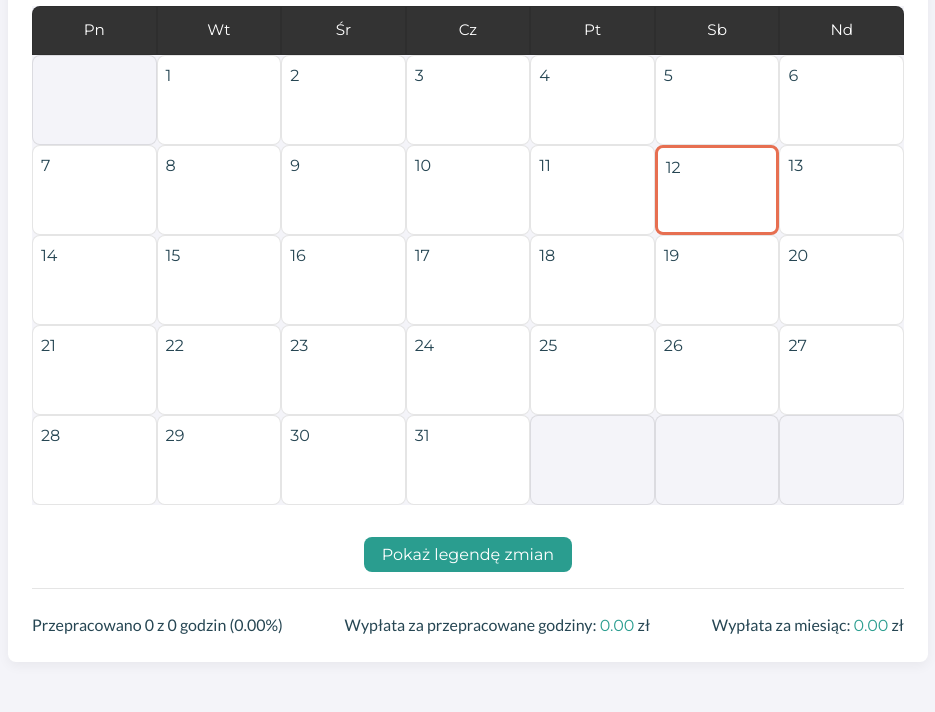
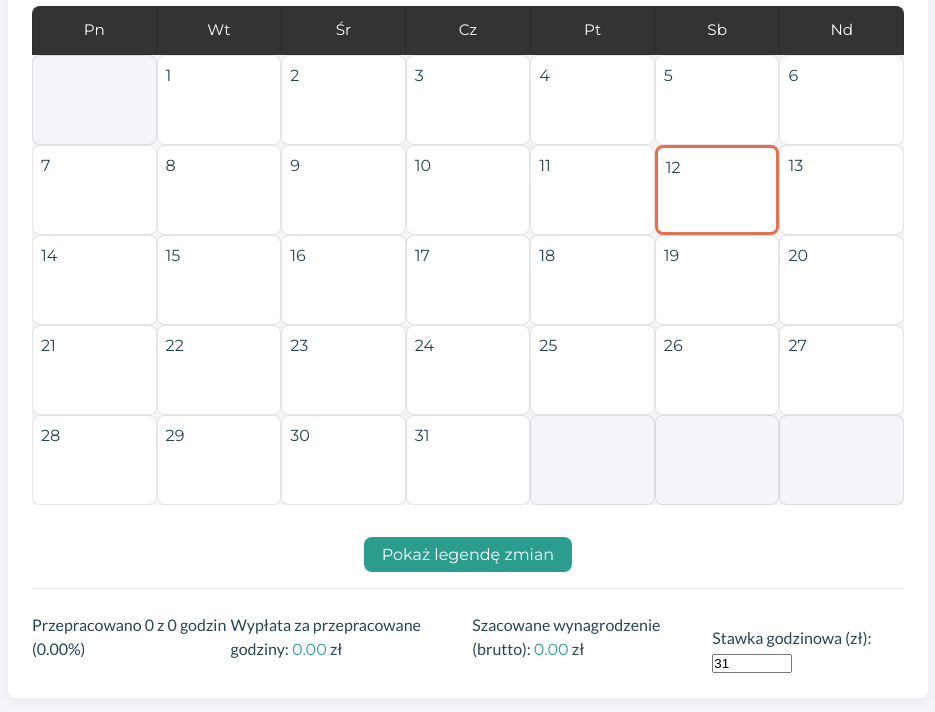
Before and after one commit to taachii/shift-scheduler, a plain HTML site: page index.html in a window 1280 px wide. Shown: the part 108-820 px from the top of the page, without its empty margins (172-1107 px from the left). Drawn offline with Linux system fonts and the light colour scheme.

Commit message:
Add changing rate

```diff
--- a/index.html
+++ b/index.html
@@ -29,9 +29,13 @@
     </aside>
 
     <footer>
-      <div id="workSummary">Przepracowano 0 z 0 godzin <span id="workedPercentage">(0.00%)</span></div>
+      <div id="workSummary">Przepracowano 0 z 0 godzin (0.00%)</div>
       <div>Wypłata za przepracowane godziny: <span id="earnedPay">0</span> zł</div>
-      <div>Wypłata za miesiąc: <span id="totalPay">0</span> zł</div>
+      <div>Szacowane wynagrodzenie (brutto): <span id="totalPay">0</span> zł</div>
+      <div style="margin-top: 0.8rem;">
+        <label for="rateInput">Stawka godzinowa (zł): </label>
+        <input type="number" id="rateInput" min="0" step="0.01" style="width: 80px;" />
+      </div>
     </footer>
     </div>
 
--- a/js/app.js
+++ b/js/app.js
@@ -14,12 +14,24 @@ const shifts = {
 // 2) Stan aplikacji
 let current = new Date();
 const STORAGE_KEY = "grafikZmian";
+const STORAGE_RATE_KEY = "grafikZmian_rate";
+
 function loadData() {
   return JSON.parse(localStorage.getItem(STORAGE_KEY) || "{}");
 }
 function saveData(data) {
   localStorage.setItem(STORAGE_KEY, JSON.stringify(data));
 }
+
+function loadRate() {
+  const stored = localStorage.getItem(STORAGE_RATE_KEY);
+  return stored ? parseFloat(stored) : 31;
+}
+function saveRate(rate) {
+  localStorage.setItem(STORAGE_RATE_KEY, rate.toString());
+}
+
+let rate = loadRate();
 
 // 2a) Compute hours (hh:mm → liczba godzin, uwzględnia noc)
 function computeHours(start, end) {
@@ -251,7 +263,6 @@ function updateSummary() {
     }
   }
 
-  const rate = 31;
   const percentDone = totalScheduled > 0
     ? ((totalDone / totalScheduled) * 100).toFixed(2)
     : "0.00";
@@ -283,6 +294,18 @@ document.getElementById("toggleLegendBtn").addEventListener("click", () => {
     : "Ukryj legendę zmian";
 });
 
+// 9) Obsługa stawki godzinowej
+document.getElementById("rateInput").value = rate;
+
+document.getElementById("rateInput").addEventListener("input", (e) => {
+  const val = parseFloat(e.target.value);
+  if (!isNaN(val) && val >= 0) {
+    rate = val;
+    saveRate(rate);
+    updateSummary();
+  }
+});
+
 // start
 renderLegend();
 renderCalendar();
```
